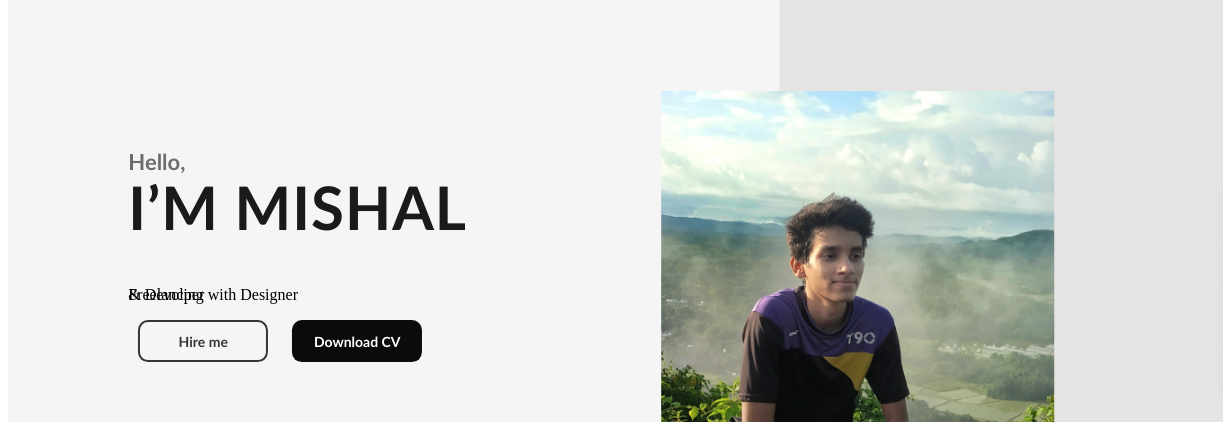
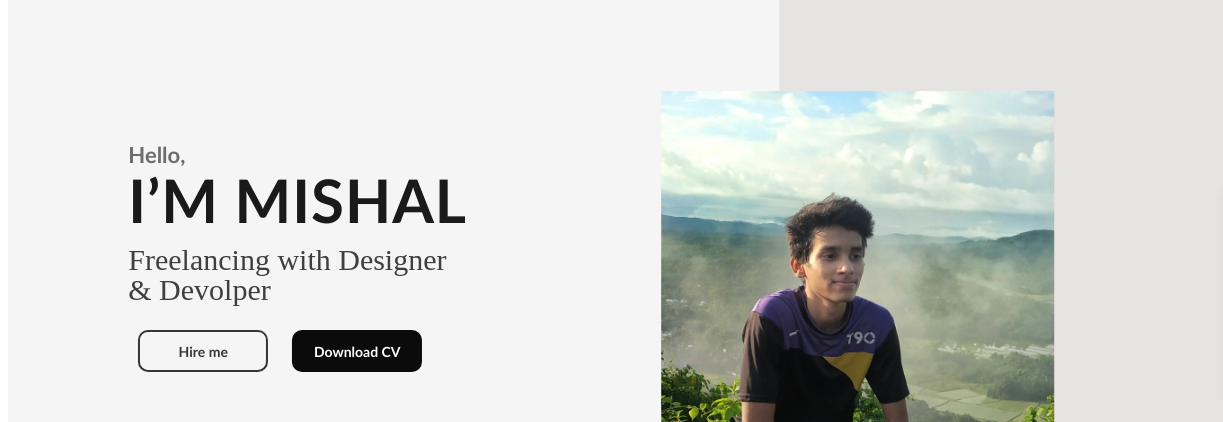
Before and after one commit to mishalp/t, a plain HTML site: page index.html in a window 1280 px wide. Shown: the part 107-529 px from the top of the page, 0-1223 px from the left. Drawn offline with Linux system fonts and the light colour scheme.

Commit message:
Update index.html

```diff
--- a/index.html
+++ b/index.html
@@ -29,7 +29,7 @@
 	<!--text----------------------->
 		<div class="text-container">
 			<p>Hello,</p>
-		    <p>I&#8217;M MISHAL</p><br>
+		    <p>I&#8217;M MISHAL</p>
 			<p>Freelancing with Designer <br />&amp; Devolper</p>
 			<button class="hire-btn">Hire me</button>
 			<button class="down-cv">Download CV</button>
```
